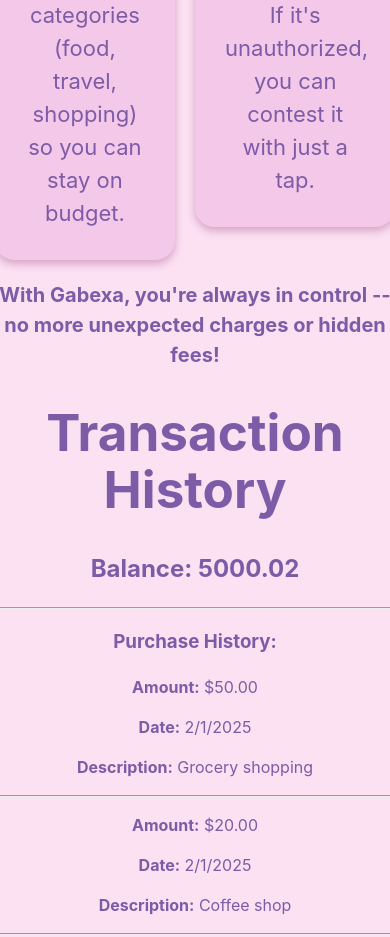
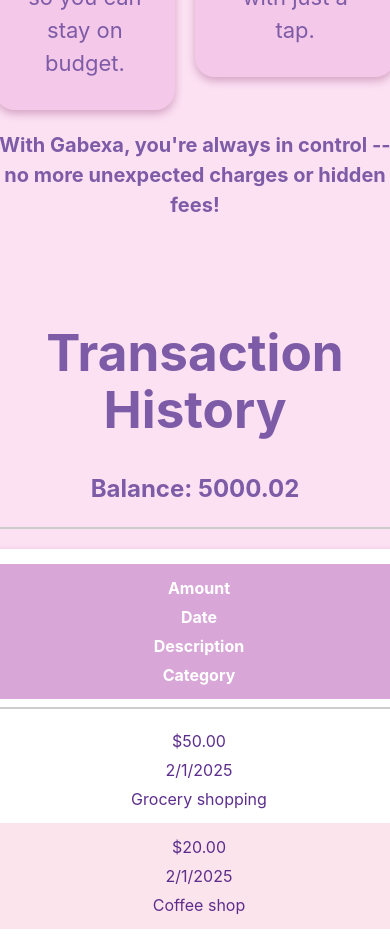
Before and after one commit to AMarie777/SheInnovates2025, a React (Vite) app in the folder banking/: page / in a window 390 px wide. Shown: the part 1060-1997 px from the top of the page. Built offline with nearby package versions, Linux system fonts and the light colour scheme.

Commit message:
Transaction History Styling

```diff
--- a/banking/src/Pages/Home.css
+++ b/banking/src/Pages/Home.css
@@ -1,13 +1,13 @@
 body {
     text-align: center;
     font-family: "Poppins", sans-serif;
-    background-color: #fce1f3; /* Pastel Pink */
+    background-color: #fce1f3; /*Pastel Pink*/
     color: #7d5ba6;
 }
 
 .home{
     text-align: center;
-    padding-top: 250px;
+    padding-top: 150px;
 }
 
 .welcome_msg {
@@ -22,20 +22,20 @@
 }
 .features {
     display: flex;
-    justify-content: center; /* Pushes the spans to the left and right */
-    gap: 5%;
-    align-items: center; /* Aligns them properly */
-    width: 100%; /* Ensures they take full width */
+    justify-content: center; /*Pushes spans to left and right*/
+    gap: 5%; /*Gap between feature boxes*/
+    align-items: center;
+    width: 100%;
     margin-top: 20px;
 }
 
 .features span {
-    width: 35%; /* Each span takes roughly half the width */
+    width: 35%; /*Each span takes roughly half the width of page*/
     padding-top: 15px;
     padding: 30px;
-    background: rgba(189, 47, 161, 0.138); /* Light background */
-    border-radius: 20px;
-    box-shadow: 0 4px 8px rgba(134, 36, 98, 0.325); /* Soft shadow effect */
+    background: rgba(189, 47, 161, 0.138);
+    border-radius: 20px; /*Rounded edges*/
+    box-shadow: 0 4px 8px rgba(134, 36, 98, 0.325); /*Soft shadow effect*/
     font-size: 22px;
     color: #7d5ba6;
     text-align: center;
@@ -44,19 +44,70 @@
 .message2 {
     font-size: 25;
     font-weight: bold;
+    padding-bottom: 50px;
 }
 
 
+/*Transaction List*/
+.transaction-list {
+    width: 80%;
+    margin: 20px auto;
+    background: white;
+    padding: 15px;
+    border-radius: 10px;
+    box-shadow: 0 4px 8px rgba(134, 36, 98, 0.325);
+}
 
-/*different screen sizes*/
-@media (max-width: 1000px) {
-    .home {
-        padding-top: 300px; /* Extra space when navbar stacks vertically */
+/*Table Headers*/
+.transaction-headers {
+    display: flex;
+    justify-content: space-between;
+    font-weight: bold;
+    padding: 10px;
+    background: #d8a7d8;
+    color: white;
+    border-radius: 8px;
+    text-align: center;
+}
+
+.transaction-headers span,
+.transaction-item span {
+    flex: 1; /*equal width for all columns*/
+    text-align: center;
+}
+
+/*Transaction Rows*/
+.transaction-item {
+    display: flex;
+    justify-content: space-between;
+    padding: 10px;
+    font-size: 16px;
+    color: #5d2e8c;
+}
+
+
+/*Horizontal line separator*/
+hr {
+    border: 0.5px solid #ccc;
+    width: 100%;
+}
+
+/*Alternating row colors*/
+.transaction-item:nth-child(even) {
+    background: #fce4ec; /*Light pink for contrast*/
+}
+
+/*Responsive Design*/
+@media (max-width: 768px) {
+    .transaction-list {
+        width: 95%;
+    }
+
+    .transaction-headers,
+    .transaction-item {
+        flex-direction: column;
+        text-align: center;
+        gap: 5px;
+        padding: 12px;
     }
 }
-
-@media (max-width: 600px) {
-    .home {
-        padding-top: 300px; /* More space for very small screens */
-    }
-}
--- a/banking/src/Pages/Home.jsx
+++ b/banking/src/Pages/Home.jsx
@@ -7,11 +7,11 @@
     const [transactions, setTransactions] = useState([]);
 
     useEffect(() => {
-        // Extract user bank details
+        //Extract user bank details
         const bankData = data.bank_accounts.find(bank_account => bank_account.user_id === 1);
         setBank(bankData);
 
-        // Extract all transactions for the user
+        //Extract all transactions for the user
         const transactionsData = data.transactions.filter(transaction => transaction.user_id === 1);
         setTransactions(transactionsData);
     }, []);
@@ -38,22 +38,34 @@
 
             </div>
 
-            {/* Ensure the bank balance is properly displayed */}
+            {/*Ensure the bank balance is properly displayed*/}
             <h2>Balance: {bank ? bank.balance : "Error retrieving balance"}</h2>
             <hr />
-            <h3 className="purchase-history-header">Purchase History:</h3>
 
-            {/* Display list of transactions */}
+            {/*Display list of transactions*/}
             <div className="transaction-list">
                 {transactions.length > 0 ? (
-                    transactions.map((transaction, index) => (
+                    <>
+                    {/*Table Headers*/}
+                    <div className="transaction-headers">
+                        <span>Amount</span>
+                        <span>Date</span>
+                        <span>Description</span>
+                        <span>Category</span>
+                    </div>
+                    <hr />
+
+                    {/*Transaction Data*/}
+
+                    {transactions.map((transaction, index) => (
                         <div key={transaction.transaction_id} className="transaction-item">
-                            <p><strong>Amount:</strong> ${transaction.amount.toFixed(2)}</p>
-                            <p><strong>Date:</strong> {new Date(transaction.transaction_date).toLocaleDateString()}</p>
-                            <p><strong>Description:</strong> {transaction.description}</p>
-                            <hr />
+                            <span className="trans-amnt"> ${transaction.amount.toFixed(2)}</span>
+                            <span className="trans-date">{new Date(transaction.transaction_date).toLocaleDateString()}</span>
+                            <span className="trans-desc"> {transaction.description}</span>
+                            {/*add className="trans-category"*/}
                         </div>
-                    ))
+                    ))}
+                    </>
                 ) : (
                     <p>No transactions found.</p>
                 )}
--- a/banking/src/components/Navbar.jsx
+++ b/banking/src/components/Navbar.jsx
@@ -5,7 +5,7 @@
 export default function Navbar() {
     return (
         <nav className="navbar">
-            <img src={logo} alt="logo" width="230" height="200"></img>
+            <img src={logo} alt="logo" width="130" height="200"></img>
             <div className="links">
                 <Link className="link" to="/">Home</Link>
                 <Link className="link" to="/subscriptions">Subscriptions</Link>
```
